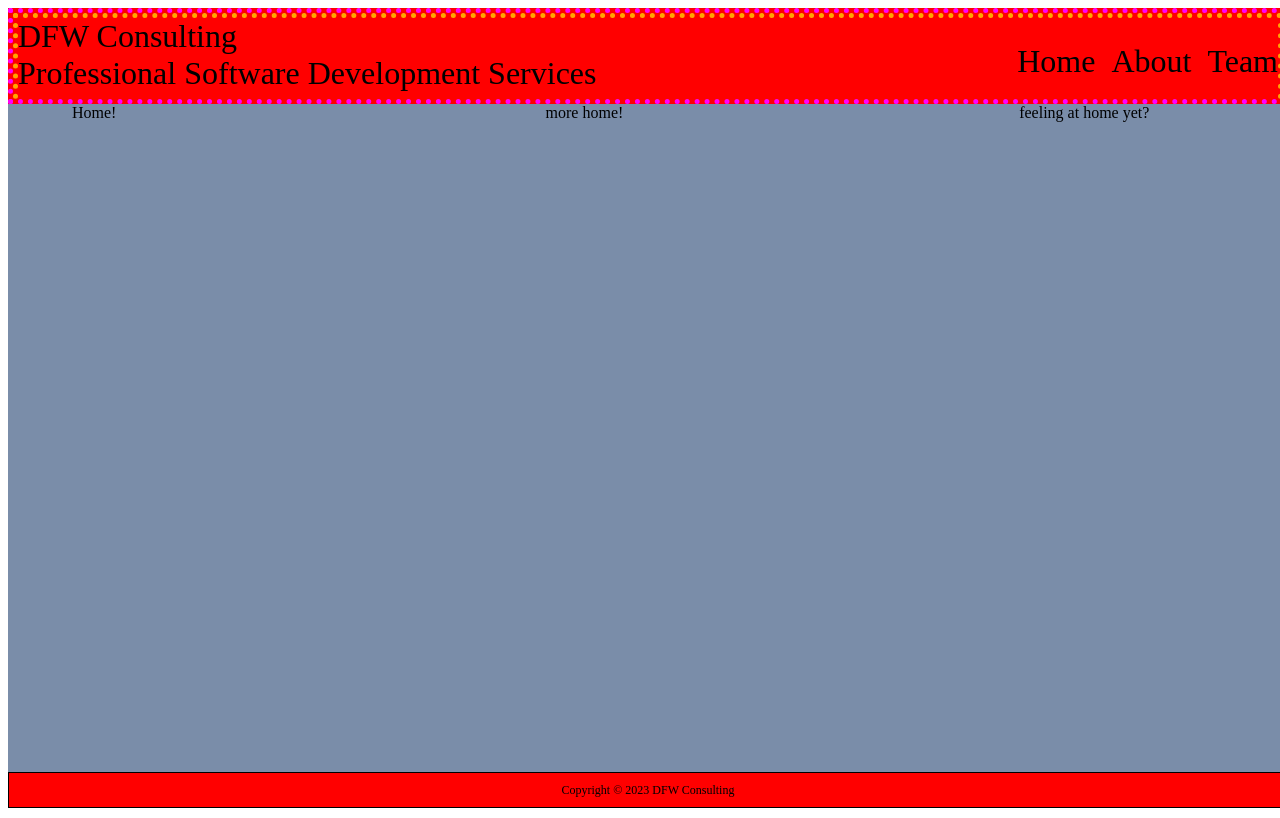
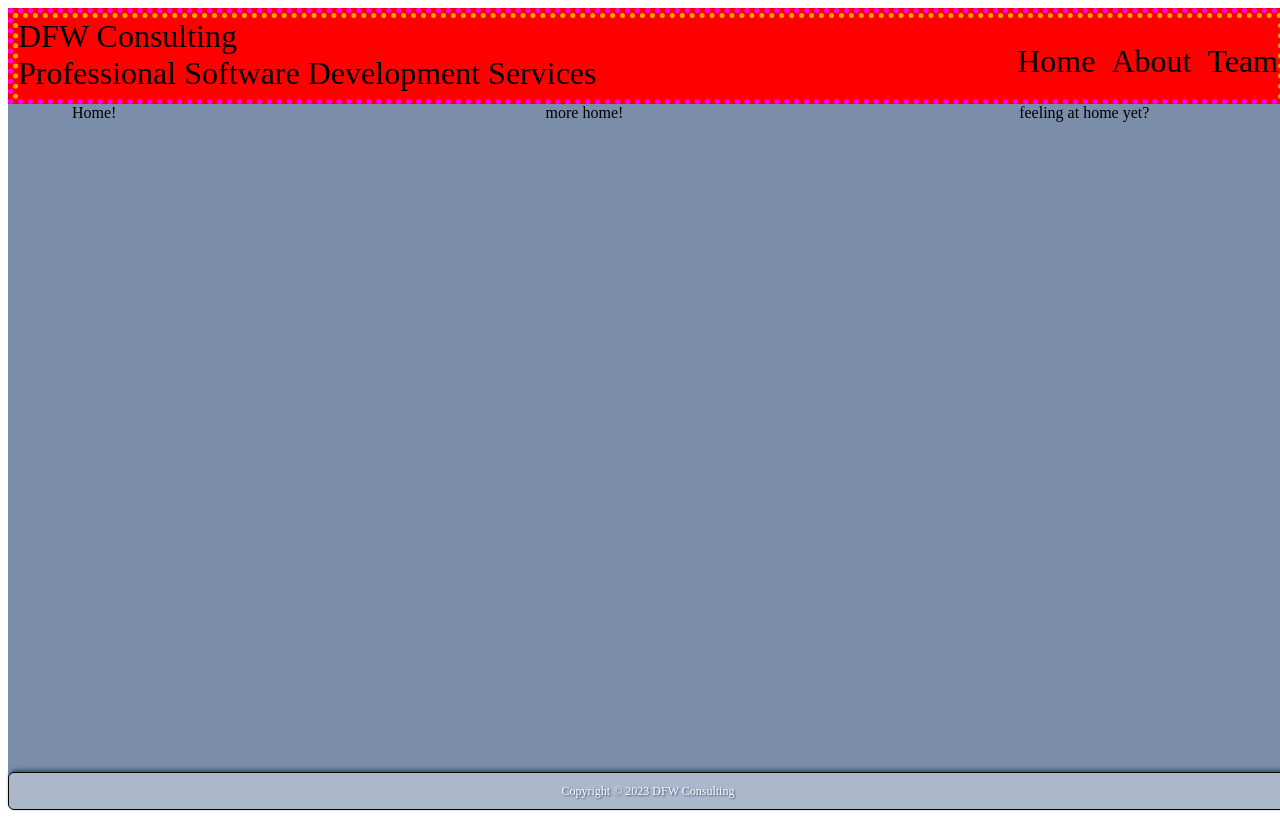
Before and after one commit to DFW-Software-Consulting/dfw-consulting, a React (Create React App) app: page / in a window 1280 px wide. Built offline with nearby package versions, Linux system fonts and the light colour scheme.

Commit message:
feat: #53 adapt footer.css testing styles to production

```diff
--- a/src/assets/styles/footer.css
+++ b/src/assets/styles/footer.css
@@ -1,7 +1,10 @@
 #footer-wrapper {
-    box-sizing: border-box;
+    background-color: #ABB8CC;
     border: 1px solid black;
+    border-radius: .5em .1em .5em .5em;
+    min-height: fit-content;
     height: 3em;
+    box-shadow: 2px -2px 4px #314B73;
     font-size: var(--anomHeaderFont);
 }
 
@@ -11,14 +14,14 @@
     justify-content: center;
     align-items: center;
     min-height: 100%;
+    color: white;
+    text-shadow: 1px 1px 2px #314B73;
 }
 
 /* desktop */
 @media (width >= 1280px) {
     #footer-wrapper {
         grid-column: span var(--deskCols);
-        background-color: red;
-        /* font-size: var(--deskHeaderFont); */
     }
 }
 
@@ -26,8 +29,6 @@
 @media (width < 1280px) {
     #footer-wrapper {
         grid-column: span var(--tabletCols);
-        background-color: yellow;
-        /* font-size: var(--tabletHeaderFont); */
     }
 }
 
@@ -35,8 +36,6 @@
 @media (width < 768px) {
     #footer-wrapper {
         grid-column: span var(--mobileCols);
-        background-color: green;
-        /* font-size: var(--mobileHeaderFont); */
     }
 }
 
@@ -44,7 +43,5 @@
 @media (width < 360px) {
     #footer-wrapper {
         grid-column: span var(--anomCols);
-        background-color: blue;
-        /* font-size: var(--anomHeaderFont); */
     }
 }
```
